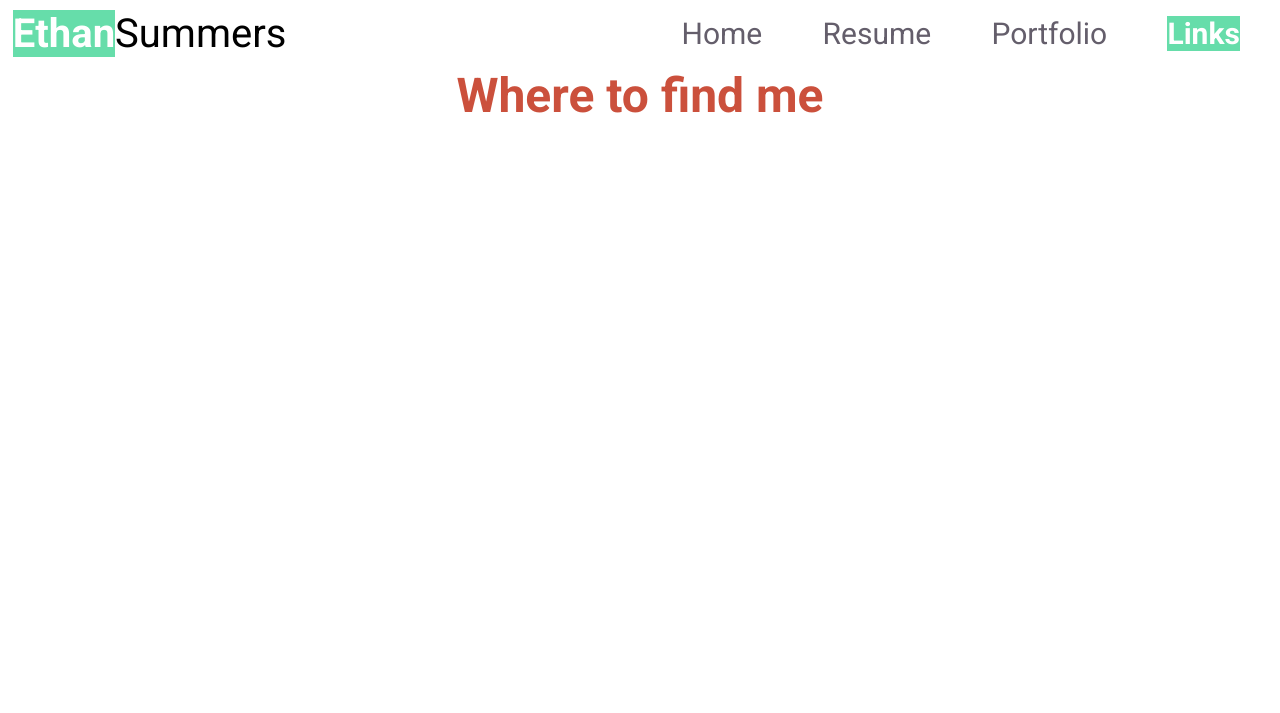
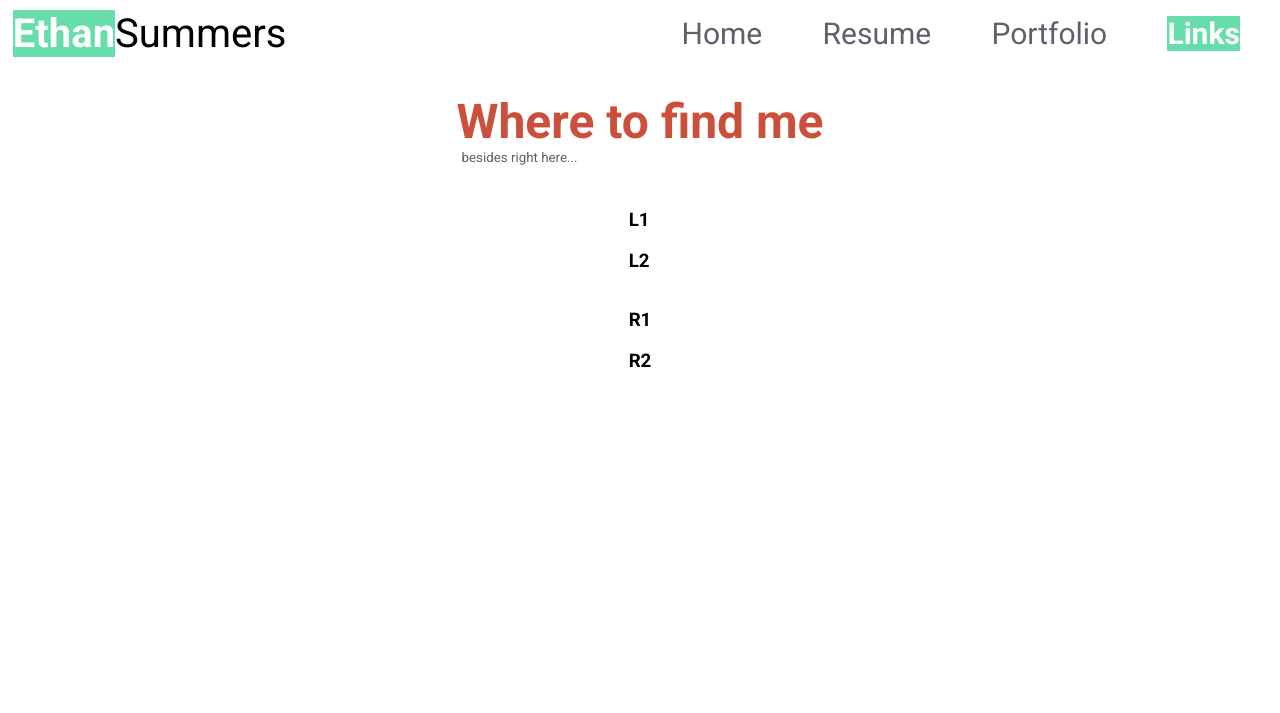
Before and after one commit to ethanjsummers00/ethanjsummers00.github.io, a plain HTML site: page socialMedia.html in a window 1280 px wide. Shown: the top 713 px of the page. Drawn offline with Linux system fonts and the light colour scheme.

Commit message:
Setting up links page
-Set up divs for the link page
-Still need to figure out a rows div inside of a columns div

```diff
--- a/socialMedia.html
+++ b/socialMedia.html
@@ -19,8 +19,21 @@
                 <div class="navItem"><strong><a href="socialMedia.html" class="selected">Links</a></strong></div>
             </div>
         </div>
-        <div class="main">
-            <h1>Where to find me</h1>
+        <div class="main2">
+            <div id="linksHeader">
+                <h1>Where to find me</h1>
+                <small>besides right here...</small>
+            </div>
+            <div id="linksList">
+                <section id="linksLeft">
+                    <h3>L1</h3>
+                    <h3>L2</h3>
+                </section>
+                <section id="linksRight">
+                    <h3>R1</h3>
+                    <h3>R2</h3>
+                </section>
+            </div>
         </div>
         <div class="footer">
             <div class="footLeft">
--- a/styles.css
+++ b/styles.css
@@ -29,8 +29,6 @@ a {
     color: #645e6b;
 }
 
-
-
 a:hover {
     color: #868f97;
 }
@@ -41,8 +39,6 @@ a:hover {
     padding-right: 1%;
     margin: auto;
 }
-
-
 
 #aboutText p {
     font-size: 1.75em;
@@ -76,7 +72,7 @@ body {
     color: white;
 }
 
-.footLeft{
+.footLeft {
     display: flex;
     flex: 50%;
     flex-direction: row;
@@ -93,7 +89,7 @@ body {
     padding-left: 1%;
 }
 
-.footRight{
+.footRight {
     flex: 50%;
     flex-direction: row;
     text-align: end;
@@ -110,6 +106,32 @@ h1 {
     margin: 0 auto;
 }
 
+#linksHeader {
+    flex: 100%;
+    margin: 0 auto;
+    padding: 2%
+}
+
+#linksHeader small {
+    color: #645e6b;
+    padding-left: 5px;
+}
+
+#linksLeft{
+    flex: 50%;
+}
+
+#linksList {
+    flex: auto;
+    flex-direction: row;
+    display: grid;
+    margin: auto;
+}
+
+#linksLeft{
+    flex: 50%;
+}
+
 .main {
     display: flex;
     flex-direction: row;
@@ -117,9 +139,16 @@ h1 {
     font-family: 'Roboto', sans-serif;
 }
 
-.main h1 {
+.main h1, .main2 h1 {
     font-size: 3em;
     color: #cb503c;
+}
+
+.main2 {
+    display: flex;
+    flex-direction: column;
+    flex-wrap: nowrap;
+    font-family: 'Roboto', sans-serif;
 }
 
 #nameBar {
```
Also changed, not shown: index.html (+0 -13 lines).
